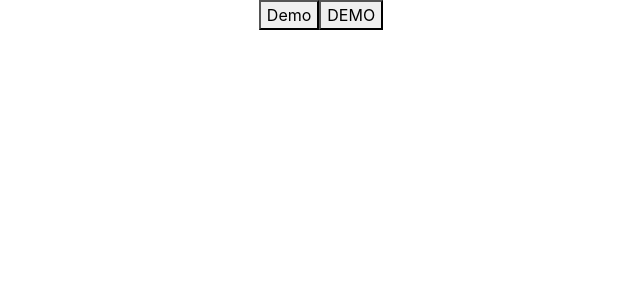
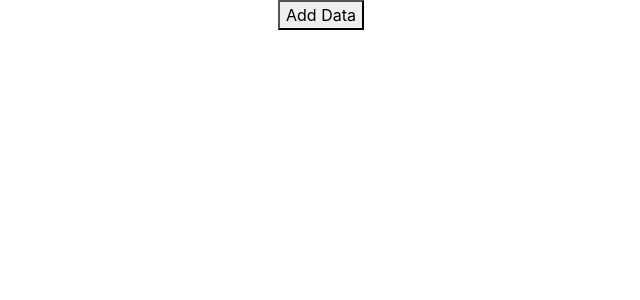
Before and after one commit to Vidit02/ReactLearning, a React (Create React App) app: page / in a window 1280 px wide. Shown: the top 300 px of the page, without its empty margins (319-959 px from the left). Built offline with nearby package versions, Linux system fonts and the light colour scheme.

Commit message:
Mutation button change

```diff
--- a/src/App.js
+++ b/src/App.js
@@ -27,6 +27,7 @@ import { My404Component } from './components/My404Component';
 import { QueryDemo } from './query/QueryDemo';
 import { QueryDemo2 } from './query/QueryDemo2';
 import { QueryDemo3 } from './query/QueryDemo3';
+import { QueryDemo4 } from './query/QueryDemo4';
 
 function App() {
   // var name = "Vidit"
@@ -97,7 +98,8 @@ function App() {
       {/* {<AddEmployee/>} */}
       {/* <QueryDemo2/> */}
       {/* <QueryDemo/> */}
-      <QueryDemo3/>
+      {/* <QueryDemo3/> */}
+      <QueryDemo4/>
       {/* <Routes> */}
         {/* <Route path='/movies' element={<Movies/>}></Route>
           <Route path='/movies/moviedetails/:id' element={<MovieDetails/>}></Route> */}
--- /dev/null
+++ b/src/query/QueryDemo4.js
@@ -0,0 +1,24 @@
+import React from 'react'
+import { isError } from 'react-query';
+import { useAddData } from '../service/QueryService4'
+
+export const QueryDemo4 = () => {
+    const res = useAddData();
+    console.log("Res" , res);
+    const submit = () =>{
+        var data = {
+            name: "Rohit",
+            job : "Cricketer"
+        }
+        res.mutate(data)
+        console.log(res);
+    }
+  return (
+    <div>
+        {
+            res.isIdle || res.isLoading ? <button onClick={submit}>Add Data</button>
+                : <button disabled>Data Loaded</button>
+        }
+    </div>
+  )
+}
--- /dev/null
+++ b/src/service/QueryService4.js
@@ -0,0 +1,20 @@
+import { useMutation } from "react-query"
+
+const { default: axios } = require("axios")
+
+const addData = (data) => {
+    return axios.post("https://reqres.in/api/users",data)
+}
+
+export function useAddData() {
+    return useMutation(addData,{
+        onSuccess: ()=> console.log("Success")
+    },{
+        onError: ()=> console.log("Error")
+    },{
+        onSettled: ()=> console.log("Settled")
+    },{
+        onAbort: ()=> console.log("Aborted")
+    }
+    )
+}
```
